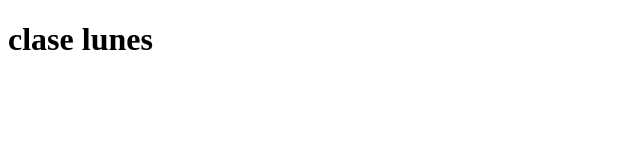
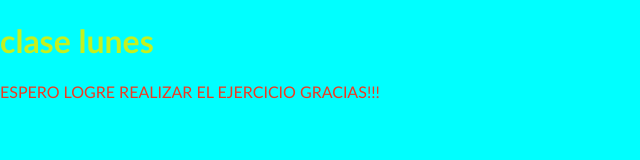
Before and after one commit to Felipedelgado2024/claselunes, a plain HTML site: page index.html in a window 1280 px wide. Shown: the whole page, without its empty margins (0-640 px from the left). Drawn offline with Linux system fonts and the light colour scheme.

Commit message:
agreg_ estilo4

```diff
--- a/CSS/estilo.css
+++ b/CSS/estilo.css
@@ -0,0 +1,16 @@
+body{
+    background-color: aqua;
+    margin: 0;
+    align-content: center;
+}
+
+h1{
+    color: rgb(196, 241, 32);
+    font-size: 30xp;
+    font-family: 'gill snas', 'gill sans MT', 'Gill Sans', 'Gill Sans MT', Calibri, 'Trebuchet MS', sans-serif
+}
+p{
+    color: rgb(240, 56, 32);
+    font-size: 40xp;
+    font-family: 'gill snas', 'gill sans MT', 'Gill Sans', 'Gill Sans MT', Calibri, 'Trebuchet MS', sans-serif
+}
--- a/index.html
+++ b/index.html
@@ -4,8 +4,12 @@
     <meta charset="UTF-8">
     <meta name="viewport" content="width=device-width, initial-scale=1.0">
     <title>clase lunes</title>
+    <link rel="stylesheet" href="css/estilo.css">
 </head>
 <body>
     <h1>clase lunes</h1>
+    <p>ESPERO LOGRE REALIZAR EL EJERCICIO
+        GRACIAS!!!
+    </p>
 </body>
 </html>
```
